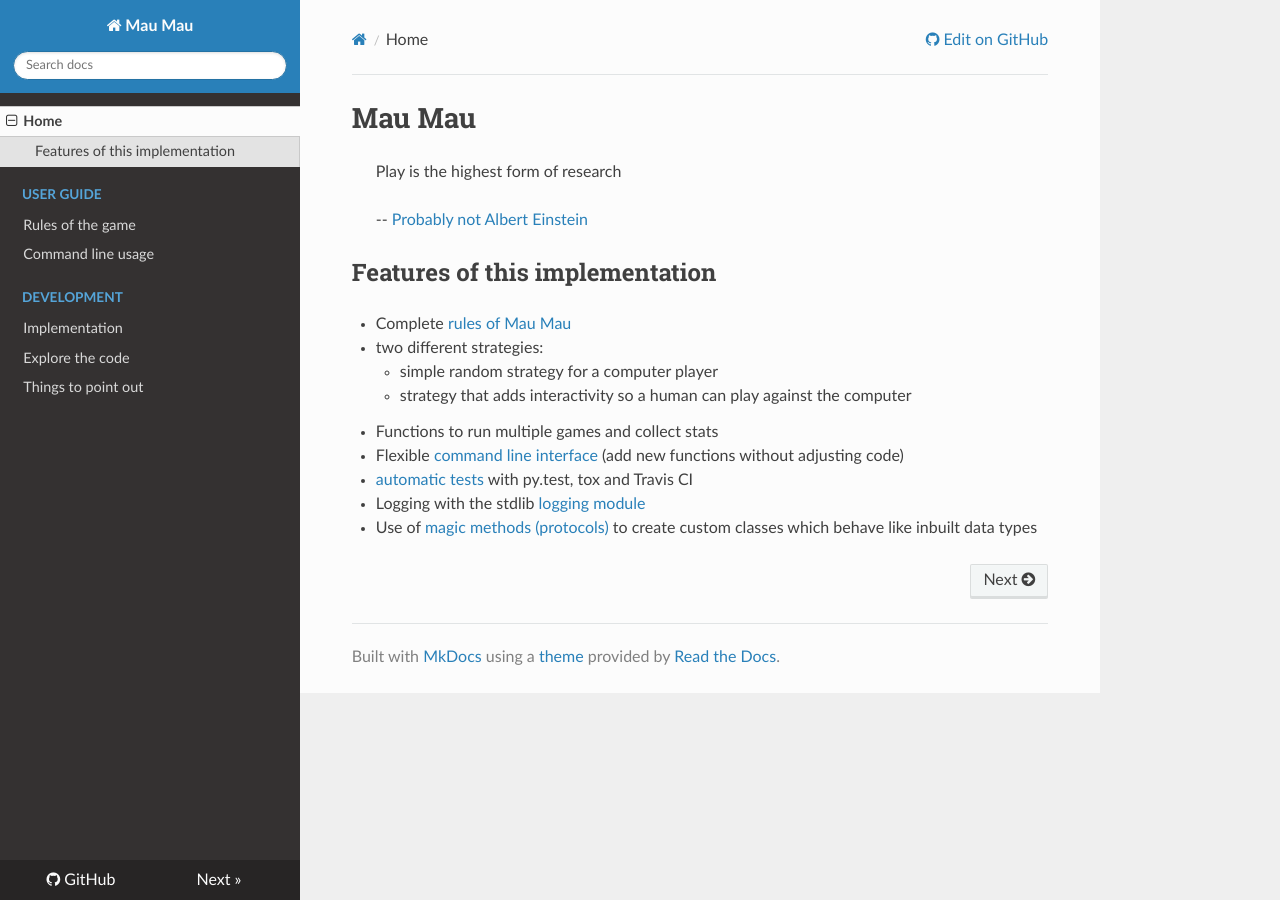
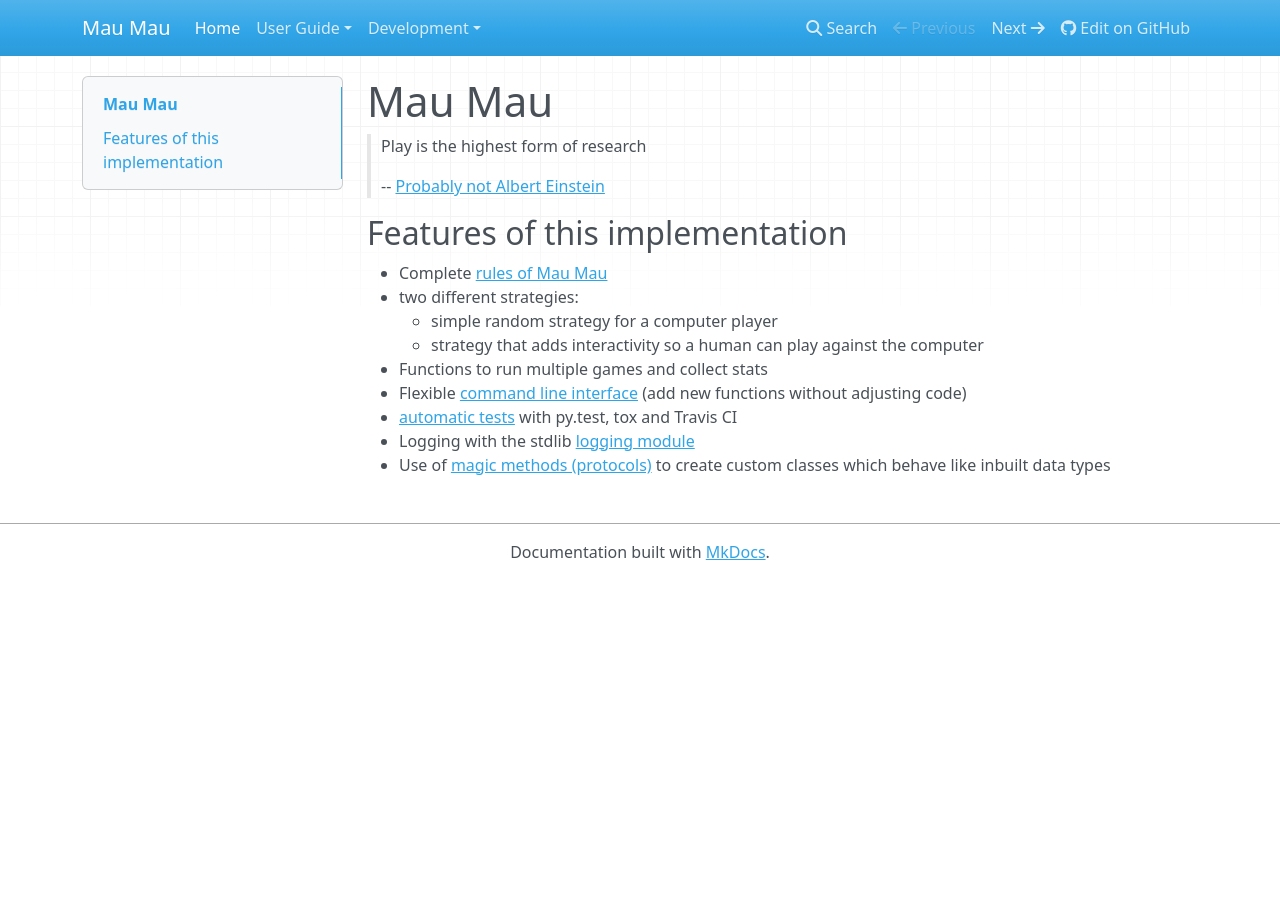
Before and after one commit to obestwalter/mau-mau, an MkDocs documentation site: the page built from docs/index.md, in a window 1280 px wide. Built offline with MkDocs 1.6.1, drawn with Linux system fonts in a browser that asks for light colours; nearby versions of some CDN libraries; old or Windows-style settings are respelled for this version of MkDocs.

Commit message:
use default theme

```diff
--- a/mkdocs.yml
+++ b/mkdocs.yml
@@ -1,4 +1,4 @@
-theme: readthedocs
+#theme: readthedocs
 site_name: Mau Mau
 
 pages:
```
